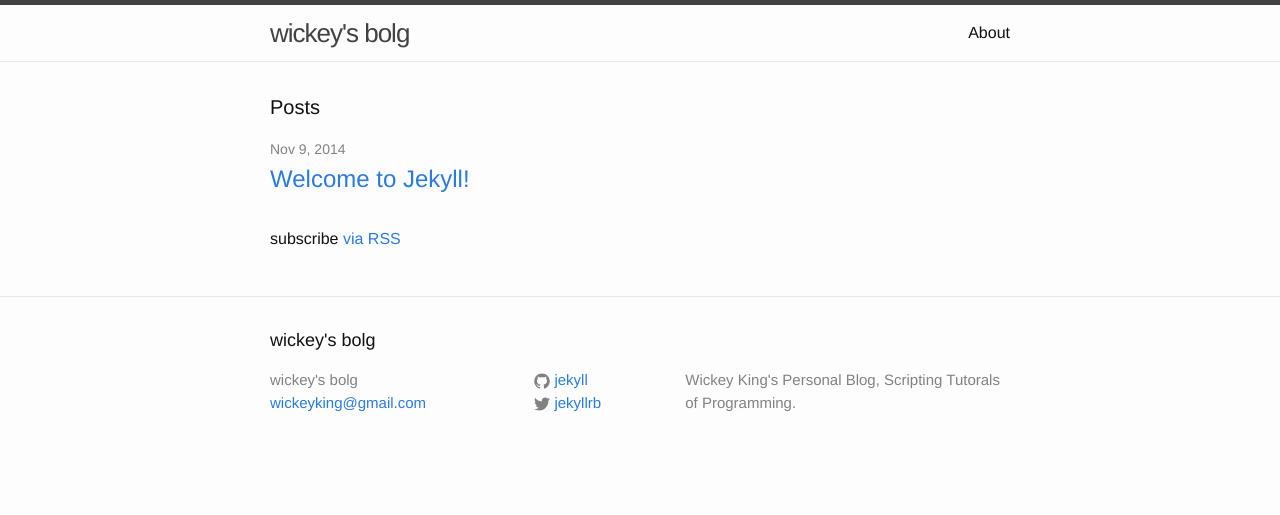
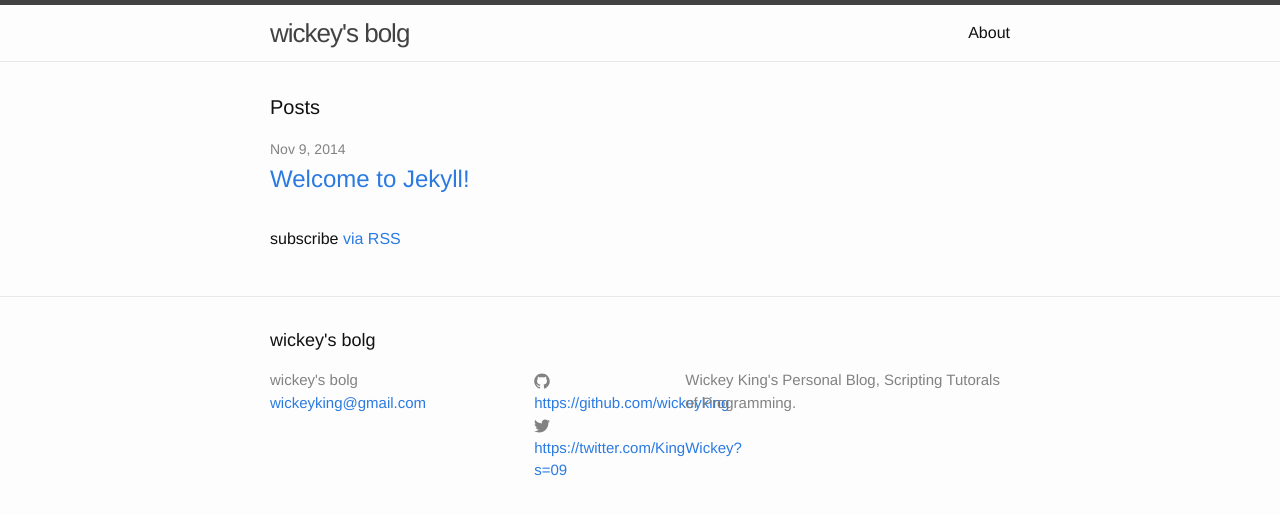
Before and after one commit to wickeyking/wickeyking.github.io, a Jekyll site: the page built from index.html, in a window 1280 px wide. Shown: the top 515 px of the page. Built offline with Jekyll 4.4.1, drawn with Linux system fonts in a browser that asks for light colours.

Commit message:
domainpush

```diff
--- a/_config.yml
+++ b/_config.yml
@@ -5,8 +5,11 @@ description: > # this means to ignore newlines until "baseurl:"
   Wickey King's Personal Blog, Scripting Tutorals of Programming.
 baseurl: "" # the subpath of your site, e.g. /blog/
 url: "http://yourdomain.com" # the base hostname & protocol for your site
-twitter_username: jekyllrb
-github_username:  jekyll
-
+twitter_username: https://twitter.com/KingWickey?s=09
+github_username:  https://github.com/wickeyking
+facebook_username: https://www.facebook.com/profile.php?id=100007865418879
+Google+_username: https://plus.google.com/u/0/116684043469094656452/posts
+weibo_username: http://weibo.com/3995888460/profile?rightmod=1&wvr=6&mod=personinfo
+bolg_username: http://wickeyking.com
 # Build settings
 markdown: kramdown
```
